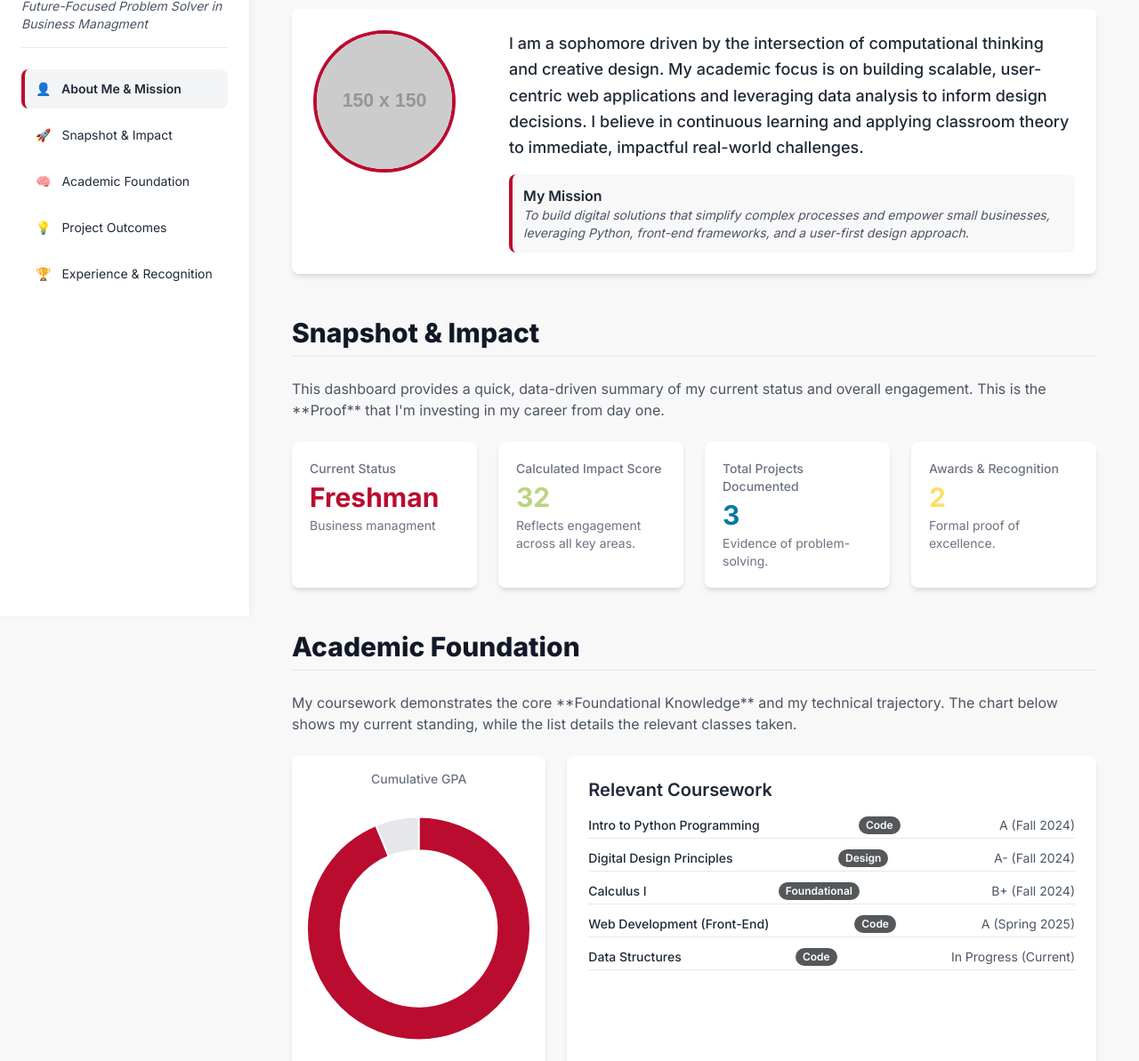
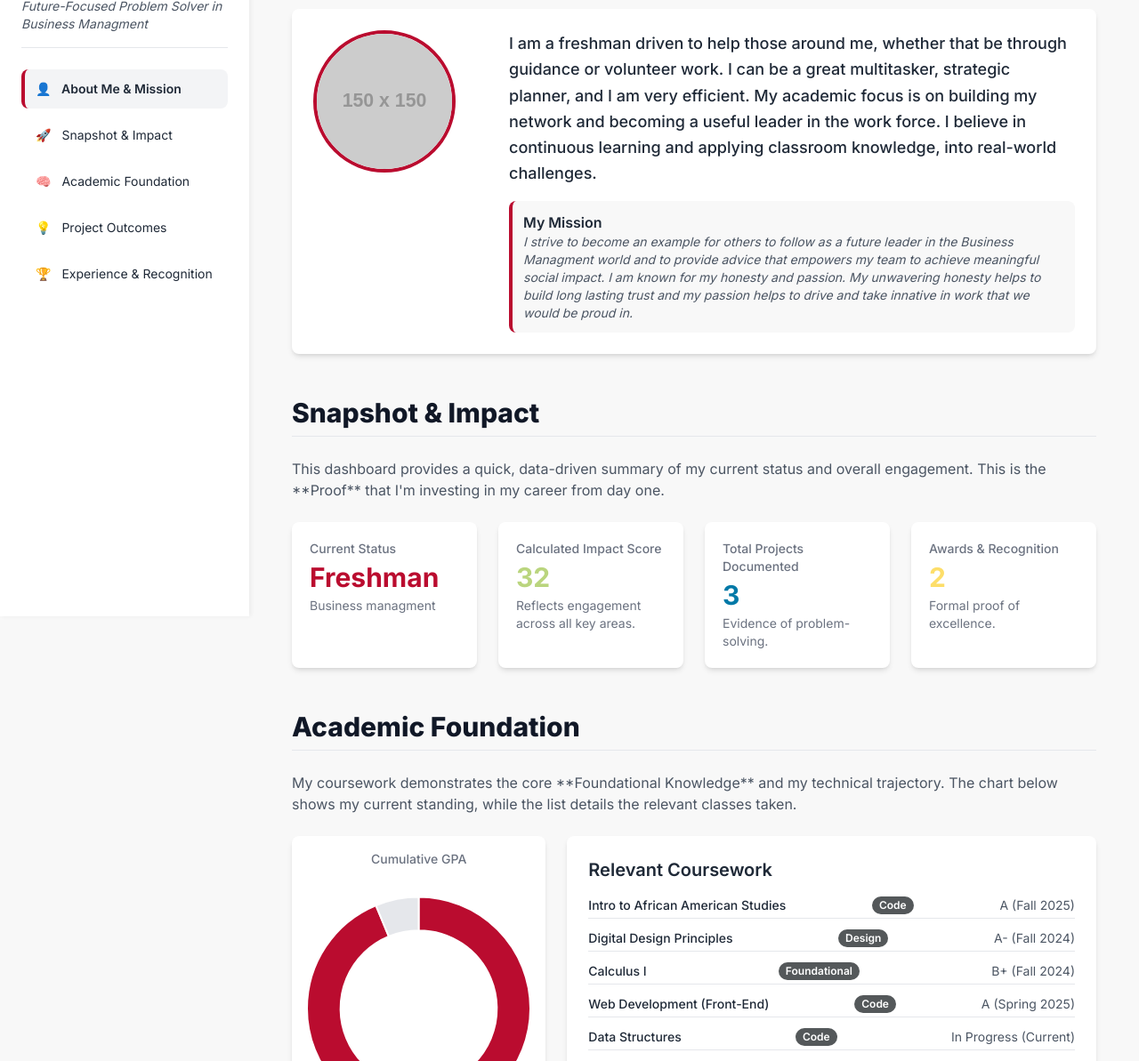
Before and after one commit to ToriLogsdon/pbl-portfolio, a plain HTML site: page index.html in a window 1280 px wide. Shown: the part 107-1300 px from the top of the page at 89% size. Drawn offline with nearby package versions, Linux system fonts and the light colour scheme; placeholder pictures from the web are drawn by us.

Commit message:
Update index.html

```diff
--- a/index.html
+++ b/index.html
@@ -265,8 +265,8 @@ CONFIRMATION: NO SVG graphics used. NO Mermaid JS used. -->
             // --- INTRODUCTION & BRANDING FIELDS ---
             photoUrl: "https://placehold.co/150x150/BA0C2F/FFFFFF/png?text=RILEY+C", // Replace with a URL to a professional headshot
             logoUrl: "https://placehold.co/40x40/BA0C2F/FFFFFF.png?text=BSU", // URL for your school logo or personal brand icon
-            personalBio: "I am a sophomore driven by the intersection of computational thinking and creative design. My academic focus is on building scalable, user-centric web applications and leveraging data analysis to inform design decisions. I believe in continuous learning and applying classroom theory to immediate, impactful real-world challenges.",
-            missionStatement: "To build digital solutions that simplify complex processes and empower small businesses, leveraging Python, front-end frameworks, and a user-first design approach.",
+            personalBio: "I am a freshman driven to help those around me, whether that be through guidance or volunteer work. I can be a great multitasker, strategic planner, and I am very efficient. My academic focus is on building my network and becoming a useful leader in the work force. I believe in continuous learning and applying classroom knowledge, into real-world challenges.",
+            missionStatement: "I strive to become an example for others to follow as a future leader in the Business Managment world and to provide advice that empowers my team to achieve meaningful social impact. I am known for my honesty and passion. My unwavering honesty helps to build long lasting trust and my passion helps to drive and take innative in work that we would be proud in.",
         };
 
         /*
@@ -279,7 +279,7 @@ CONFIRMATION: NO SVG graphics used. NO Mermaid JS used. -->
 
         // 1.2 ACADEMICS (REQUIRED: Add relevant classes)
         const academicData = [
-            { name: "Intro to Python Programming", grade: "A", semester: "Fall 2024", relevance: "Code" },
+            { name: "Intro to African American Studies", grade: "A", semester: "Fall 2025", relevance: "Code" },
             { name: "Digital Design Principles", grade: "A-", semester: "Fall 2024", relevance: "Design" },
             { name: "Calculus I", grade: "B+", semester: "Fall 2024", relevance: "Foundational" },
             { name: "Web Development (Front-End)", grade: "A", semester: "Spring 2025", relevance: "Code" },
```
